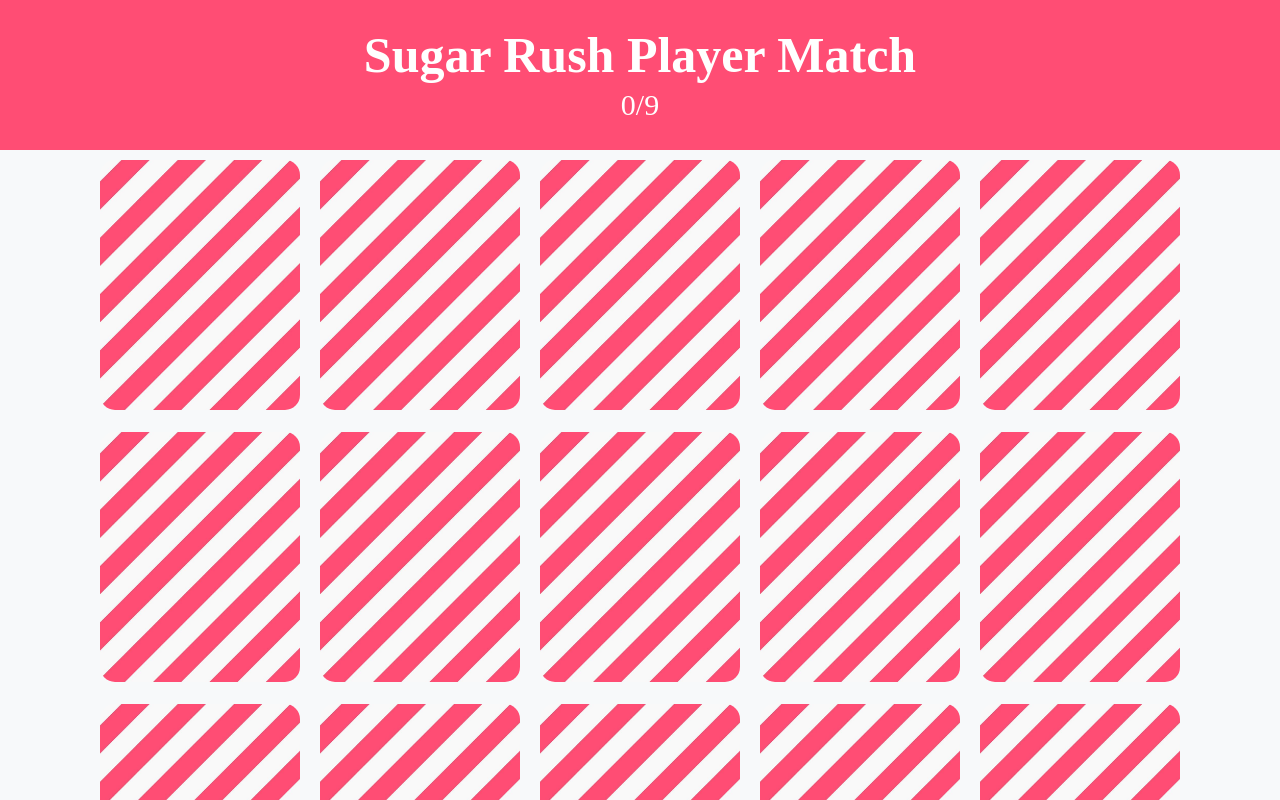
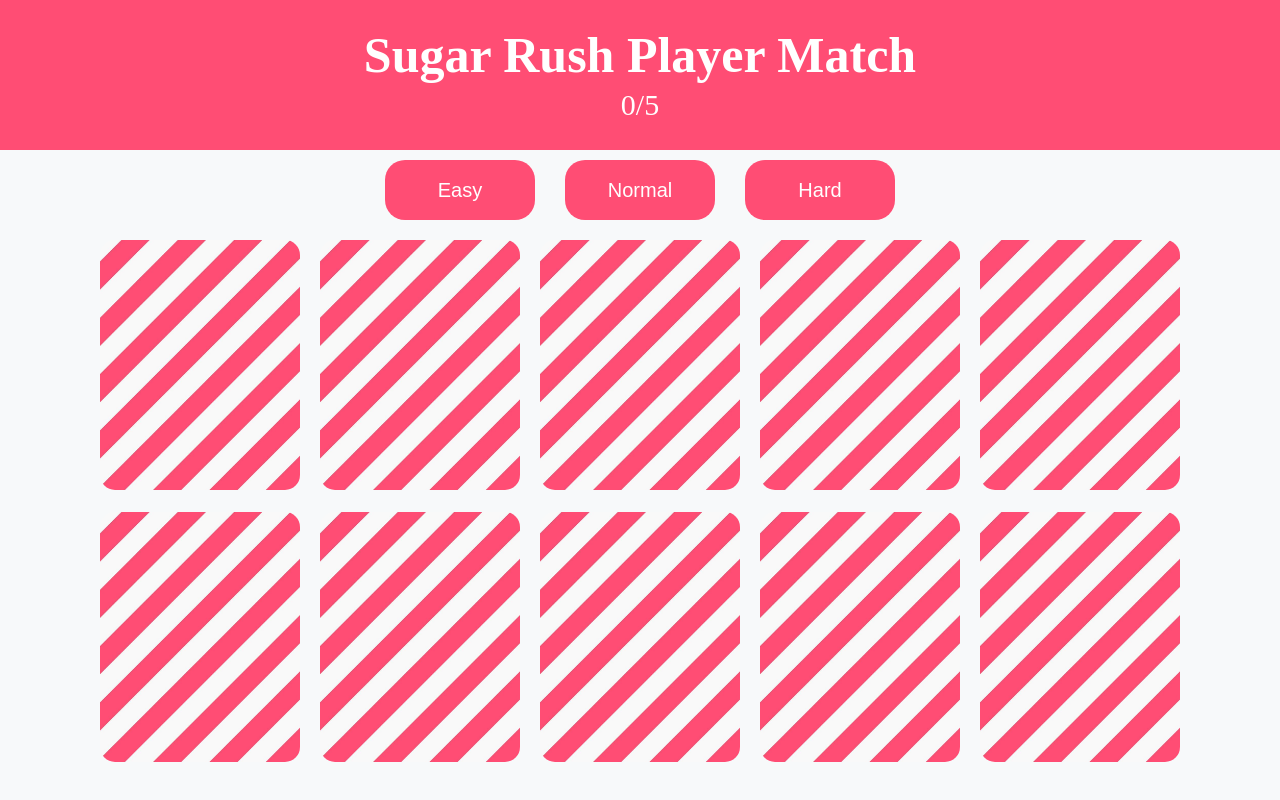
Before and after one commit to imddoy/ChaeHyeonKim, a React (Vite) app in the folder week3_cardgame/cardgame/: page / in a window 1280 px wide. Shown: the top 800 px of the page. Built offline with nearby package versions, Linux system fonts and the light colour scheme.

Commit message:
feat: 카드 게임 난이도 설정

```diff
--- a/week3_cardgame/cardgame/src/components/card/CardHandler.jsx
+++ b/week3_cardgame/cardgame/src/components/card/CardHandler.jsx
@@ -3,18 +3,42 @@
 import CARDLIST from './CardData';
 import styled from 'styled-components';
 
-export default function CardHandler({ updateScore }) {
-    // 중복 ID 문제 해결을 위해 카드에 고유한 ID 부여
-    const initialCards = [
-        ...CARDLIST.map((card) => ({ ...card, id: card.id })),
-        ...CARDLIST.map((card) => ({ ...card, id: card.id + CARDLIST.length })),
-    ];
-    // 카드 섞기
-    const [cards, setCards] = useState(initialCards.sort(() => 0.5 - Math.random()));
+export default function CardHandler({ level, updateScore }) {
+    const [cards, setCards] = useState([]);
     const [selectedCard, setSelectedCard] = useState(null); // 전에 선택한 카드
     const [matchCards, setMatchCards] = useState([]); // 매칭된 카드들
     const [openCards, setOpenCards] = useState([]); // 오픈된 카드들 (선택한 카드 + 매칭된 카드들)
-    const LEVEL = 9; // 카드 쌍의 수
+
+    // 랜덤 카드 뽑기
+    const getRandomElement = (arr) => {
+        let result = new Set();
+        while (result.size < level) {
+            const randomElement = arr[Math.floor(Math.random() * arr.length)];
+            result.add(randomElement);
+        }
+        return Array.from(result);
+    };
+
+    // 카드 쌍 만들기
+    const initialCards = () => {
+        const selectedCards = getRandomElement(CARDLIST);
+        const cardPairs = selectedCards.reduce(
+            (acc, card) => [
+                ...acc,
+                { ...card, id: card.id + 1000 }, // ID 충돌 방지
+                { ...card, id: card.id + 2000 }, // ID 충돌 방지
+            ],
+            [],
+        );
+        return cardPairs.sort(() => 0.5 - Math.random());
+    };
+
+    useEffect(() => {
+        setCards(initialCards());
+        setSelectedCard(null);
+        setMatchCards([]);
+        setOpenCards([]);
+    }, [level]);
 
     function chooseCard(e, id) {
         // 매칭된 카드와 자기 자신은 선택 불가
@@ -23,7 +47,7 @@
             if (selectedCard == null) {
                 // 선택한 카드가 없을 때
                 setSelectedCard(id); // 선택한 카드에 추가
-            } else if (selectedCard % LEVEL !== id % LEVEL) {
+            } else if (selectedCard % 1000 !== id % 1000) {
                 // 카드가 매칭되지 않을 때
                 setTimeout(() => {
                     // 1초 지연
--- a/week3_cardgame/cardgame/src/components/header/Header.jsx
+++ b/week3_cardgame/cardgame/src/components/header/Header.jsx
@@ -2,11 +2,11 @@
 import * as H from './HeaderStyle';
 import Score from './Score';
 
-export default function Header({ score }) {
+export default function Header({ score, level }) {
     return (
         <H.HeaderWrapper>
             <H.Title>Sugar Rush Player Match</H.Title>
-            <Score score={score} />
+            <Score score={score} level={level} />
         </H.HeaderWrapper>
     );
 }
--- a/week3_cardgame/cardgame/src/components/header/Score.jsx
+++ b/week3_cardgame/cardgame/src/components/header/Score.jsx
@@ -1,11 +1,11 @@
 import React from 'react';
 import * as S from './ScoreStyle';
 
-export default function Score({ score }) {
+export default function Score({ score, level }) {
     return (
         <S.ScoreWrapper>
-            <S.MyScore>{score}</S.MyScore>
-            <S.TargetScore>/9</S.TargetScore>
+            <S.MyScore>{score} </S.MyScore>
+            <S.TargetScore>/{level}</S.TargetScore>
         </S.ScoreWrapper>
     );
 }
--- /dev/null
+++ b/week3_cardgame/cardgame/src/components/levelcontroller/LevelBtn.jsx
@@ -0,0 +1,6 @@
+import React from 'react';
+import * as B from './LevelBtnStyle.jsx';
+
+export default function LevelBtn({ children, onClick }) {
+    return <B.Button onClick={onClick}>{children}</B.Button>;
+}
--- /dev/null
+++ b/week3_cardgame/cardgame/src/components/levelcontroller/LevelBtnStyle.jsx
@@ -0,0 +1,21 @@
+import styled from 'styled-components';
+
+export const Button = styled.button`
+    width: 15rem;
+    height: 6rem;
+    background-color: ${(props) => props.theme.colors.pink};
+    border: none;
+    border-radius: 20px;
+    color: white;
+    cursor: pointer;
+    font-size: 2rem;
+
+    &:focus {
+        outline: none;
+    }
+
+    &:hover {
+        box-shadow: inset 0 1rem.5rem rgba(0, 0, 0, 0.25);
+        background-color: ${(props) => props.theme.colors.darkpink};
+    }
+`;
--- /dev/null
+++ b/week3_cardgame/cardgame/src/components/levelcontroller/LevelHandler.jsx
@@ -0,0 +1,28 @@
+import React from 'react';
+import LevelBtn from './LevelBtn';
+import styled from 'styled-components';
+
+export default function LevelController({ updateLevel }) {
+    const levelSettings = [
+        { label: 'Easy', level: 5 },
+        { label: 'Normal', level: 7 },
+        { label: 'Hard', level: 9 },
+    ];
+    return (
+        <BtnWrapper>
+            {levelSettings.map((setting) => (
+                <LevelBtn key={setting.label} onClick={() => updateLevel(setting.level)}>
+                    {setting.label}
+                </LevelBtn>
+            ))}
+        </BtnWrapper>
+    );
+}
+
+export const BtnWrapper = styled.div`
+    display: flex;
+    align-items: center;
+    justify-content: center;
+    gap: 3rem;
+    margin: 1rem;
+`;
--- a/week3_cardgame/cardgame/src/pages/GamePage.jsx
+++ b/week3_cardgame/cardgame/src/pages/GamePage.jsx
@@ -1,19 +1,29 @@
-import React, { useState } from 'react';
+import React, { useEffect, useState } from 'react';
 import CardHandler from '../components/card/CardHandler';
 import Header from '../components/header/Header';
+import LevelHandler from '../components/levelcontroller/LevelHandler';
 
 export default function GamePage() {
     const [score, setScore] = useState(0);
+    const [level, setLevel] = useState(5);
 
-    // 점수 업데이트 함수
     const updateScore = (newScore) => {
         setScore(newScore);
     };
+    const updateLevel = (level) => {
+        setLevel(level);
+    };
+
+    // 난이도 변경 시 점수 리셋
+    useEffect(() => {
+        setScore(0);
+    }, [level]);
 
     return (
         <>
-            <Header score={score} />
-            <CardHandler updateScore={updateScore} />
+            <Header score={score} level={level} />
+            <LevelHandler updateLevel={updateLevel} />
+            <CardHandler level={level} updateScore={updateScore} />
         </>
     );
 }
--- a/week3_cardgame/cardgame/src/style/theme.js
+++ b/week3_cardgame/cardgame/src/style/theme.js
@@ -2,6 +2,7 @@
 
 const colors = {
     pink: '#FF4D74',
+    darkpink: '#A63641',
     grey: '#B4B4B4',
     black: '#000000',
     white: '#FFFFFF',
```
Also changed, not shown: week3_cardgame/cardgame/src/Router.jsx (line endings or trailing spaces).
